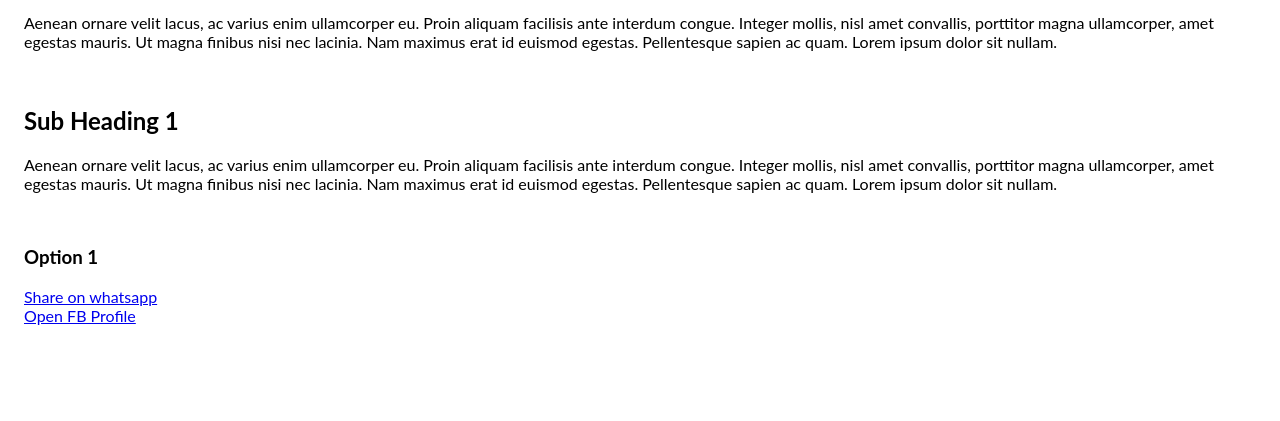
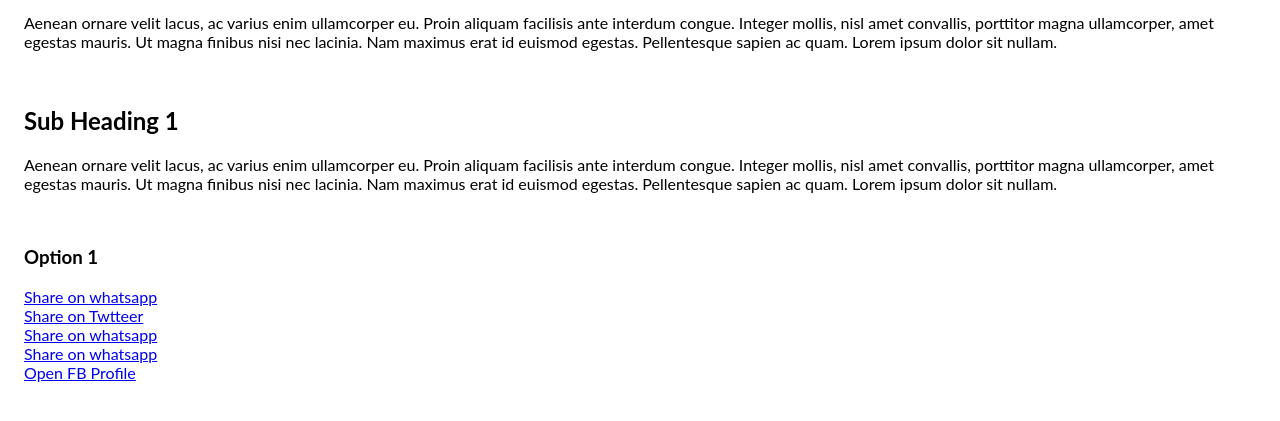
Before and after one commit to nitishkumarverma/MyFirstWebsite, a plain HTML site: page index.html in a window 1280 px wide. Shown: the part 165-586 px from the top of the page. Drawn offline with Linux system fonts and the light colour scheme.

Commit message:
Initial commit

```diff
--- a/index.html
+++ b/index.html
@@ -89,7 +89,13 @@ body {
   <p>Aenean ornare velit lacus, ac varius enim ullamcorper eu. Proin aliquam facilisis ante interdum congue. Integer mollis, nisl amet convallis, porttitor magna ullamcorper, amet egestas mauris. Ut magna finibus nisi nec lacinia. Nam maximus erat id euismod egestas. Pellentesque sapien ac quam. Lorem ipsum dolor sit nullam.</p></br>
 
   <h3>Option 1</h3>
-  <a href="whatsapp://send?text=HelloJi">Share on whatsapp</a><br>
+  <a href="whatsapp://send?text=Hello%20World!">Share on whatsapp</a><br>
+
+     <a href="twitter://post?message=hello%20world!">Share on Twtteer</a><br>
+
+     <a href="whatsapp://send?text=Hello%20World!">Share on whatsapp</a><br>
+     <a href="whatsapp://send?text=Hello%20World!">Share on whatsapp</a><br>
+
 
     <a href="fb://send?text=https://www.facebook.com/talj2klint">Open FB Profile</a>
 
```
